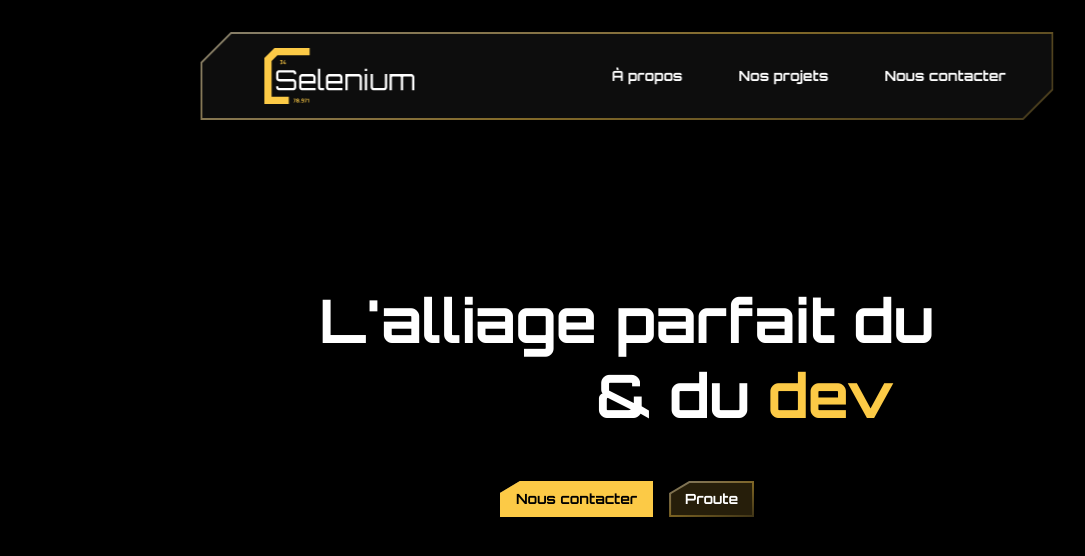
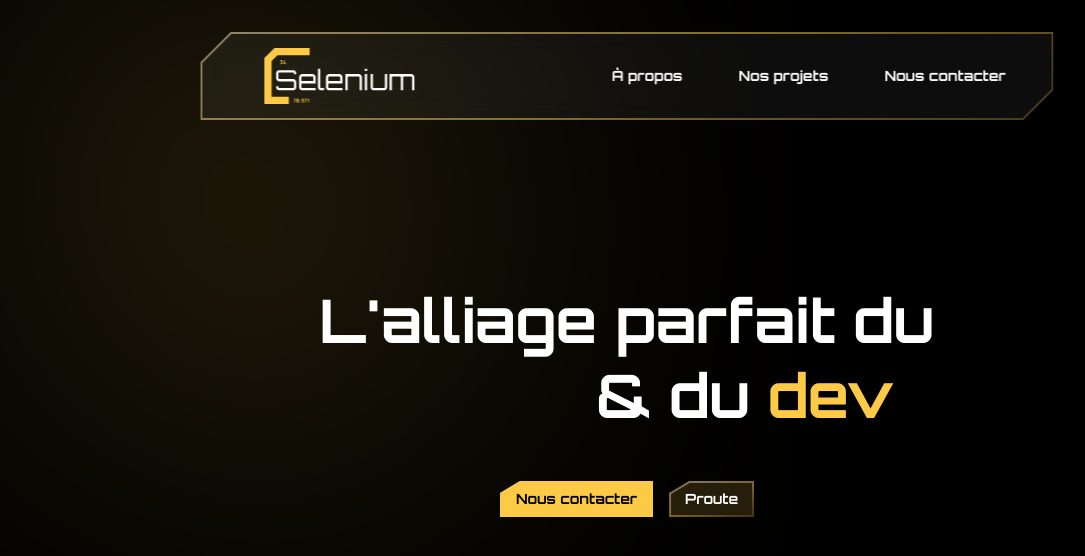
Before and after one commit to Agency-Titanium-Labs/selenium-website, a Next.js app: page / in a window 1280 px wide. Shown: the top 556 px of the page, without its empty margins (13-1098 px from the left). Built offline with nearby package versions, Linux system fonts and the light colour scheme.

Commit message:
feat: add background image to hero section

```diff
--- a/app/components/hero-section.tsx
+++ b/app/components/hero-section.tsx
@@ -1,9 +1,17 @@
 import Button from "./ui/button";
+import Image from "next/image";
 
 export default function HeroSection() {
   return (
     <section className="flex flex-col items-center justify-center gap-12 min-h-screen px-4">
-      <h1 className="text-6xl font-bold leading-tight text-center max-w-2xl">
+      <Image
+        src="/top background light.svg"
+        alt=""
+        width={800}
+        height={800}
+        className="absolute top-0 left-0"
+      />
+      <h1 className="relative text-6xl font-bold leading-tight text-center max-w-2xl">
         L&apos;alliage parfait du{" "}
         <span
           className="text-transparent"
@@ -13,7 +21,7 @@ export default function HeroSection() {
         </span>{" "}
         & du <span className="text-primary">dev</span>
       </h1>
-      <div className="flex items-center gap-4">
+      <div className="relative flex items-center gap-4">
         <Button>Nous contacter</Button>
         <Button variant="outline">Proute</Button>
       </div>
```
Also changed, not shown: public/top background light.svg (added).
